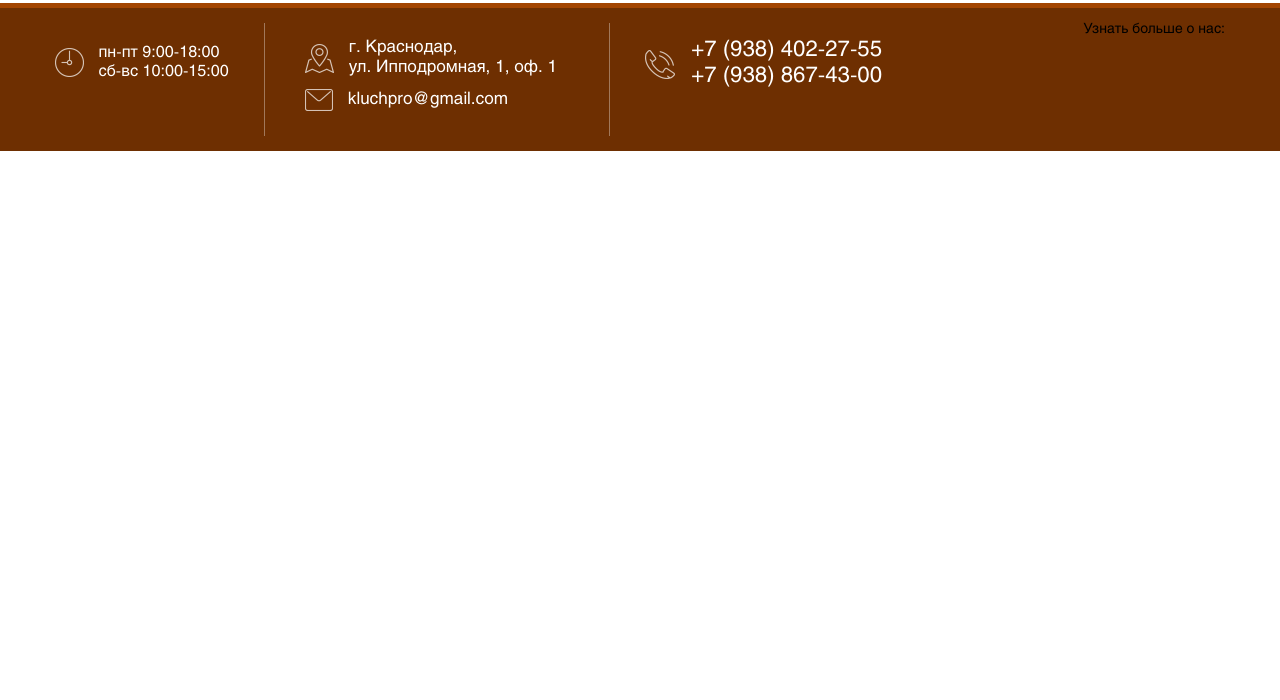
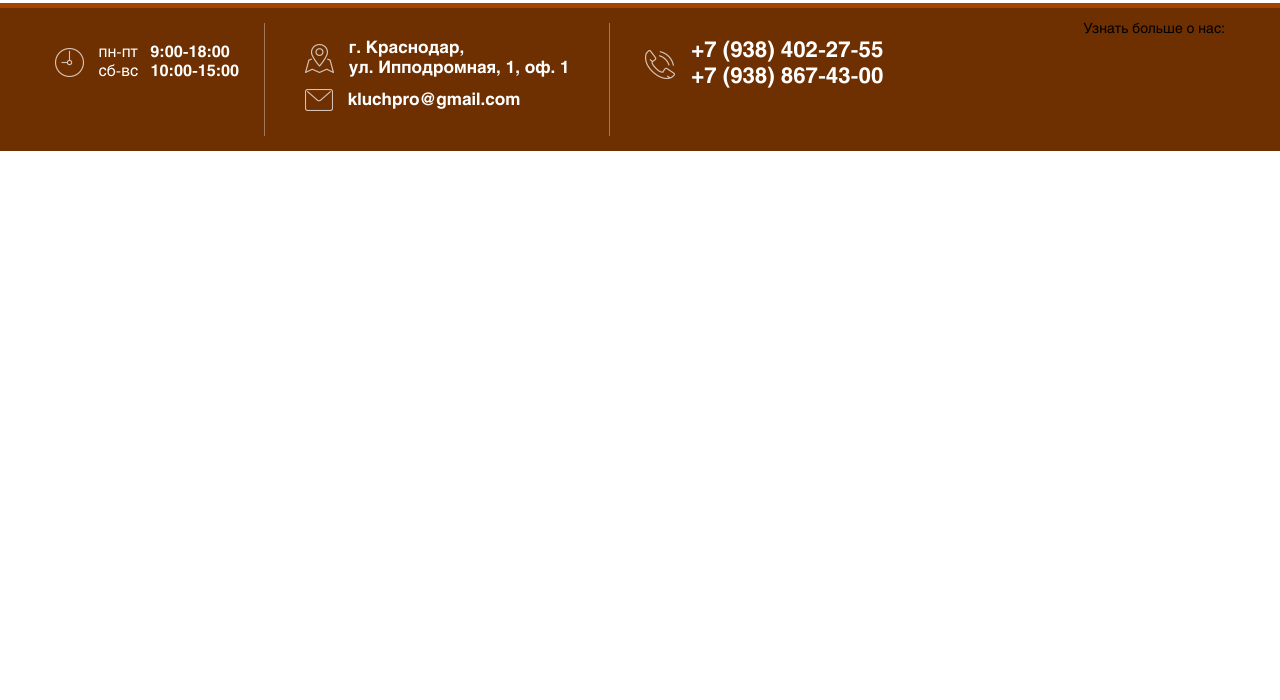
Before and after one commit to dudehaveadream/key, a plain HTML site: page index.html in a window 1280 px wide. Shown: the part 100-800 px from the top of the page. Drawn offline with nearby package versions, Linux system fonts and the light colour scheme.

Commit message:
contacts don

```diff
--- a/sass/styles/_base.scss
+++ b/sass/styles/_base.scss
@@ -49,6 +49,7 @@ body {
 
 .main-contacts {
   display: table;
+  font-family: 'Helios Bold';
 
   &_item {
     display: table-cell;
@@ -96,5 +97,11 @@ body {
     display: inline-block;
     vertical-align: middle;
     line-height: 1.2;
+
+
+    span {
+      font-family: 'Helios Regular';
+      margin-right: 8px;
+    }
   }
 }
```
Also changed, not shown: css/styles.css.
